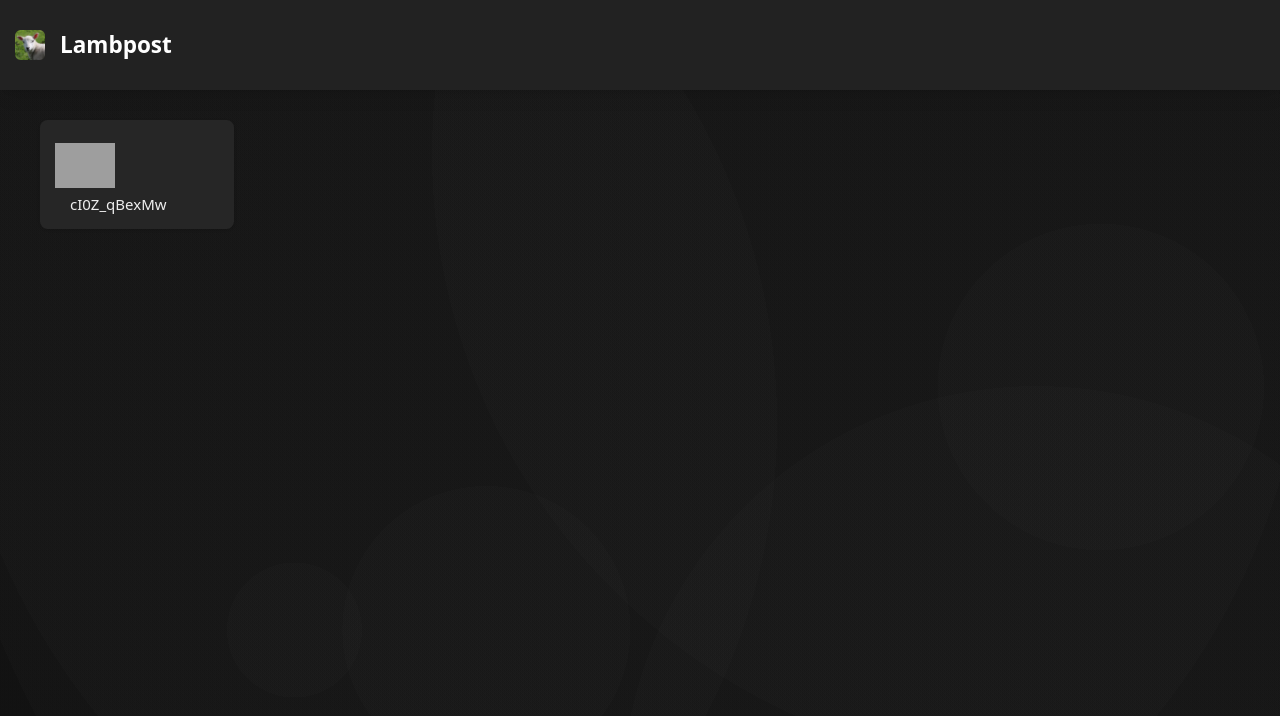
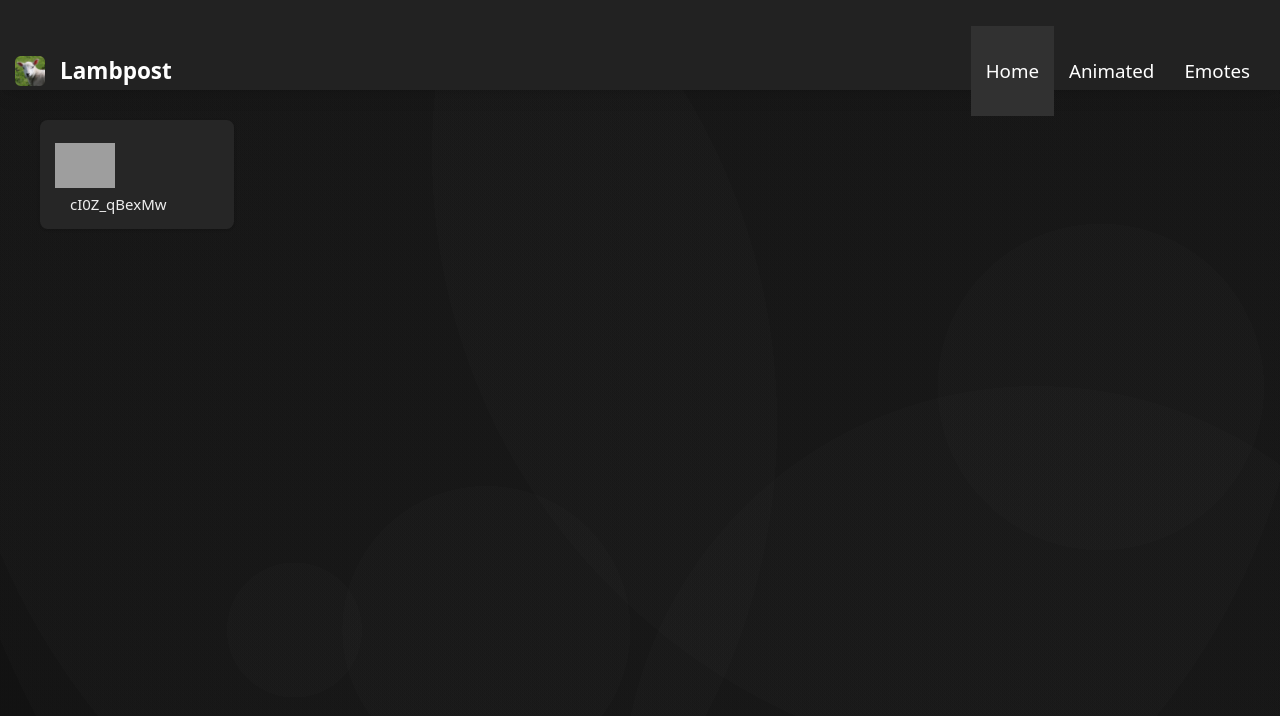
Before and after one commit to coffeebank/sheepicon, a Jekyll site: the page built from docs/index.md, in a window 1280 px wide and 900 px high. Shown: the top 716 px of the window. Built offline with Jekyll 4.4.1, drawn with Linux system fonts in a browser that asks for light colours; a script that is not in the unit is left out; grey boxes are pictures that could not be loaded.

Commit message:
Add multi-page support

```diff
--- a/docs/_config.yml
+++ b/docs/_config.yml
@@ -9,6 +9,11 @@ size64: false
 theme: minima
 plugins:
   - jekyll-feed
+
+# Collections
+# collections:
+#   emotes:
+#     output: true
 
 # Exclude from processing.
 # The following items will not be processed, by default.
--- a/docs/_layouts/default.html
+++ b/docs/_layouts/default.html
@@ -25,16 +25,34 @@
 
 </head>
 <body>
-  <header class="flex flex-wrap md:flex-no-wrap items-center justify-between px-4 py-3 md:fixed w-full h-auto md:h-20 xl:h-24 md:shadow-lg" style="background-color:#222;">
-    <div class="flex no-wrap py-2 items-center w-full justify-center md:w-auto md:justify-left">
-      <img class="h-8 mr-4" src="media/favicon-32x32.png" alt="Lambpost">
-      <h1 class="text-white text-2xl font-bold">{{ site.title }}</h1>
+  <header class="navbar-fixed flex flex-wrap md:flex-no-wrap items-center justify-between px-4 pt-3 md:py-3 md:fixed w-full h-auto md:h-20 xl:h-24 md:shadow-lg" style="background-color:#222;">
+    <div class="flex no-wrap pt-2 pb-4 md:py-2 items-center w-full justify-center md:w-auto md:justify-left">
+      <a href="{{ site.baseurl }}/">
+        <img class="h-8 mr-4" src="media/favicon-32x32.png" alt="Lambpost">
+      </a>
+      <a href="{{ site.baseurl }}/">
+        <h1 class="text-white text-2xl font-bold">{{ site.title }}</h1>
+      </a>
     </div>
-    <!-- <div class="flex flex-no-wrap py-4 items-center w-full justify-center md:w-auto overflow-x-auto overflow-y-hidden">
-      <h2 class="text-white text-xl mx-4">Emotes</h2>
-      <h2 class="text-white text-xl mx-4">Emotes</h2>
-      <h2 class="text-white text-xl mx-4">Emotes</h2>
-    </div> -->
+    <div class="flex flex-no-wrap py-0 md:py-4 items-center w-full justify-center md:w-auto overflow-x-auto overflow-y-hidden">
+
+      <a href="{{ site.baseurl }}/">
+        <div class="md:h-20 xl:h-24 hidden md:flex items-center justify-center hover:bg-gray-800 transition duration-300{% if page.name == 'index.md' %} lpactive{% endif%}">
+          <h2 class="text-white text-xl mx-4">Home</h2>
+        </div>
+      </a>
+
+      {% assign lpnav = site.pages | where:"layout","emotes" %}
+      {% for navitem in lpnav %}
+        {% assign trimmed = navitem.name | size | minus: 3 %}
+        <a href="{{ site.baseurl }}{{ navitem.url }}">
+          <div class="p-4 md:p-0 md:h-20 xl:h-24 flex items-center justify-center hover:bg-gray-800 transition duration-300{% if page.name == navitem.name %} lpactive{% endif%}">
+            <h2 class="text-white text-xl mx-4">{{ navitem.name | capitalize| slice: 0, trimmed }}</h2>
+          </div>
+        </a>
+      {% endfor %}
+
+    </div>
   </header>
 
   <div id="lpbody" class="md:pt-20 xl:pt-24">
--- /dev/null
+++ b/docs/_layouts/emotes.html
@@ -0,0 +1,30 @@
+---
+layout: default
+---
+
+<div class="lpcontainer">
+  {{ content }}
+
+  <div class="p-2 md:p-4 lg:p-8">
+    <div class="grid gap-2 grid-cols-3 sm:grid-cols-6 lg:grid-cols-6 lg:mx-auto" style="max-width:1200px;">
+      {% for ee in page.emotes %}
+        <div class="p-4 rounded-lg shadow hover:shadow-lg transition duration-300 cursor-pointer lpcards flex flex-wrap lg:flex-no-wrap justify-center lg:justify-start items-start lg:items-center text-center lg:text-left clipjs waves-effect waves-light" data-clipboard-text="{{ ee.url }}{% if site.size64 == true %}&size=64{% endif %}" id="{{ ee.name }}">
+          <div class="w-full lg:w-auto">
+            <img src="{{ ee.url }}{% if site.size64 == true %}&size=64{% endif %}" class="w-12 h-12 lg:w-16 lg:h-16 mx-auto lg:mx-0 object-contain" />
+          </div>
+          <p class="break-all leading-tight pt-4 lg:pt-0 lg:pl-4">{{ ee.name }}</p>
+        </div>
+      {% endfor %}
+    </div>
+  </div>
+
+</div>
+
+<div class="fixed bottom-0 right-0 p-4 hidden clipjsalert">
+  <div class="rounded shadow-xl bg-green-700 text-white p-4">
+    <span>✅&ensp;Copied </span><span id="clipjscontent"></span>
+  </div>
+</div>
+
+<script type="text/javascript" src="assets/clipboard-2.0.6.min.js"></script>
+<script type="text/javascript" src="assets/scripts-emotes.js"></script>
--- a/docs/_layouts/home.html
+++ b/docs/_layouts/home.html
@@ -1,30 +1,5 @@
 ---
-layout: default
+layout: emotes
 ---
 
-<div class="lpcontainer">
-  {{ content }}
-
-  <div class="p-2 md:p-4 lg:p-8">
-    <div class="grid gap-2 grid-cols-3 sm:grid-cols-6 lg:grid-cols-6 lg:mx-auto" style="max-width:1200px;">
-      {% for ee in page.emotes %}
-        <div class="p-4 rounded-lg shadow hover:shadow-lg transition duration-300 cursor-pointer lpcards flex flex-wrap lg:flex-no-wrap justify-center lg:justify-start items-start lg:items-center text-center lg:text-left clipjs waves-effect waves-light" data-clipboard-text="{{ ee.url }}{% if site.size64 == true %}&size=64{% endif %}" id="{{ ee.name }}">
-          <div class="w-full lg:w-auto">
-            <img src="{{ ee.url }}{% if site.size64 == true %}&size=64{% endif %}" class="w-12 h-12 lg:w-16 lg:h-16 mx-auto lg:mx-0 object-contain" />
-          </div>
-          <p class="break-all leading-tight pt-4 lg:pt-0 lg:pl-4">{{ ee.name }}</p>
-        </div>
-      {% endfor %}
-    </div>
-  </div>
-
-</div>
-
-<div class="fixed bottom-0 right-0 p-4 hidden clipjsalert">
-  <div class="rounded shadow-xl bg-green-700 text-white p-4">
-    <span>✅&ensp;Copied </span><span id="clipjscontent"></span>
-  </div>
-</div>
-
-<script type="text/javascript" src="assets/clipboard-2.0.6.min.js"></script>
-<script type="text/javascript" src="assets/scripts-emotes.js"></script>
+{{ content }}
--- a/docs/assets/styles.scss
+++ b/docs/assets/styles.scss
@@ -3,6 +3,7 @@
 
 :root {
   --cardbg: #262626;
+  --navactive: #313131;
 }
 
 body {
@@ -21,3 +22,7 @@ p {
 .lpcards {
   background-color: var(--cardbg);
 }
+
+.lpactive {
+  background-color: var(--navactive);
+}
```
Also changed, not shown: docs/animated.md (added, +8 -0 lines), docs/emotes.md (added, +8 -0 lines).
